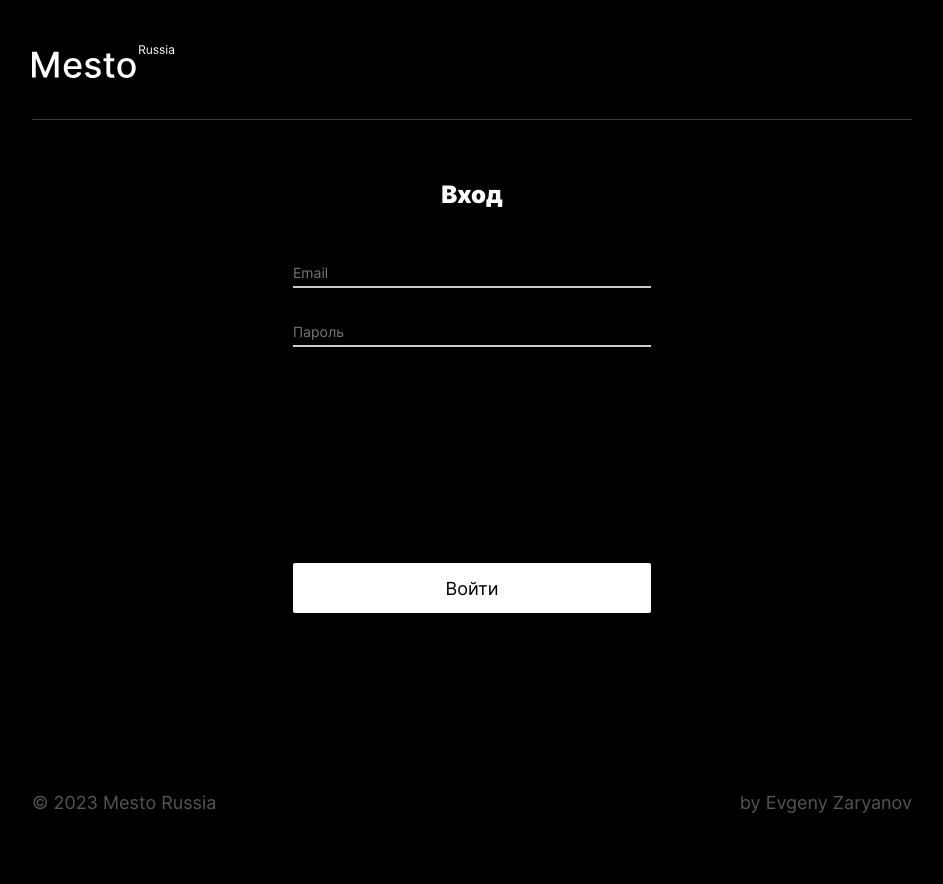
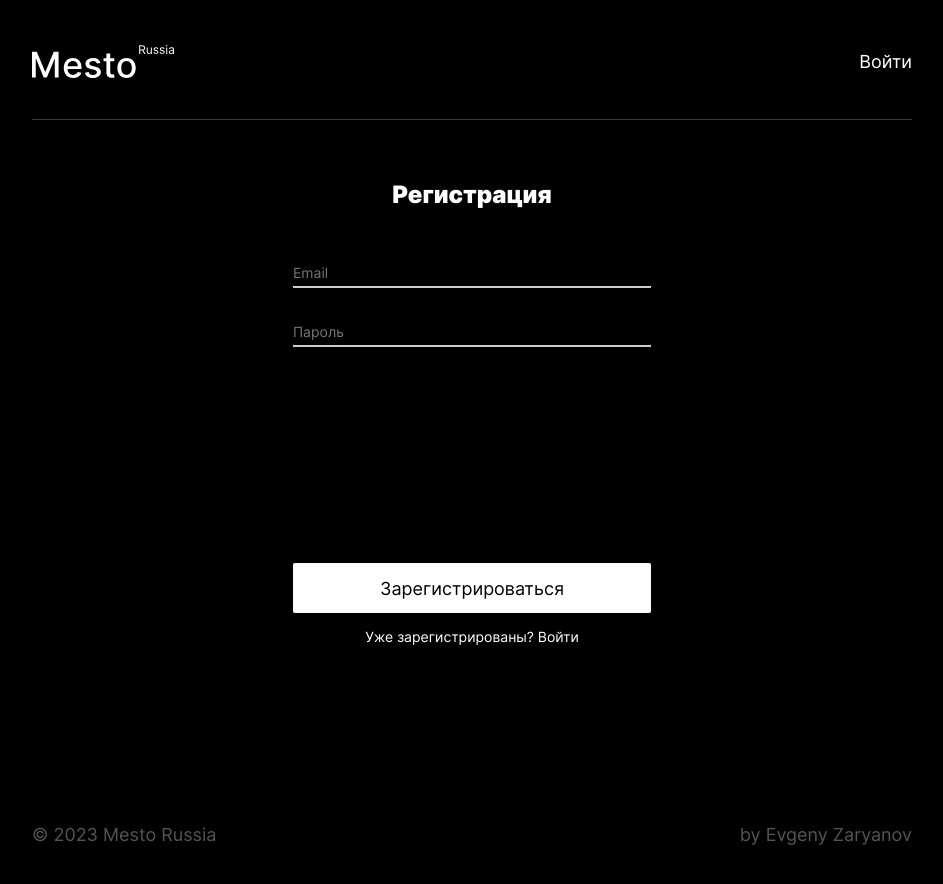
Before and after one commit to EvgenyZaryanov/react-mesto-api-full-gha, a React (Vite) app in the folder frontend/: page /sign-up in a window 1280 px wide. Before the commit this address led to /signin. Shown: the top 884 px of the page, without its empty margins (168-1111 px from the left). Built offline with nearby package versions, Linux system fonts and the light colour scheme.

Commit message:
updates 3.0

```diff
--- a/frontend/src/components/App.jsx
+++ b/frontend/src/components/App.jsx
@@ -239,9 +239,9 @@ function App() {
               />
             }
           />
-          <Route path="/signup" element={<Register onRegister={handleRegistration} />} />
-          <Route path="/signin" element={<Login handleLogIn={handleLogIn} />} />
-          <Route path="*" element={!loggedIn ? <Navigate to="/signin" /> : <Navigate to="/" />} />
+          <Route path="/sign-up" element={<Register onRegister={handleRegistration} />} />
+          <Route path="/sign-in" element={<Login handleLogIn={handleLogIn} />} />
+          <Route path="*" element={!loggedIn ? <Navigate to="/sign-in" /> : <Navigate to="/" />} />
         </Routes>
         <Footer />
 
--- a/frontend/src/components/Register.jsx
+++ b/frontend/src/components/Register.jsx
@@ -44,7 +44,7 @@ export default function Register({ onRegister }) {
       </button>
       <p className="auth-form__text">
         Уже зарегистрированы?
-        <Link to="/signin" className="auth-form__link">
+        <Link to="/sign-in" className="auth-form__link">
           {' '}
           Войти
         </Link>
```
